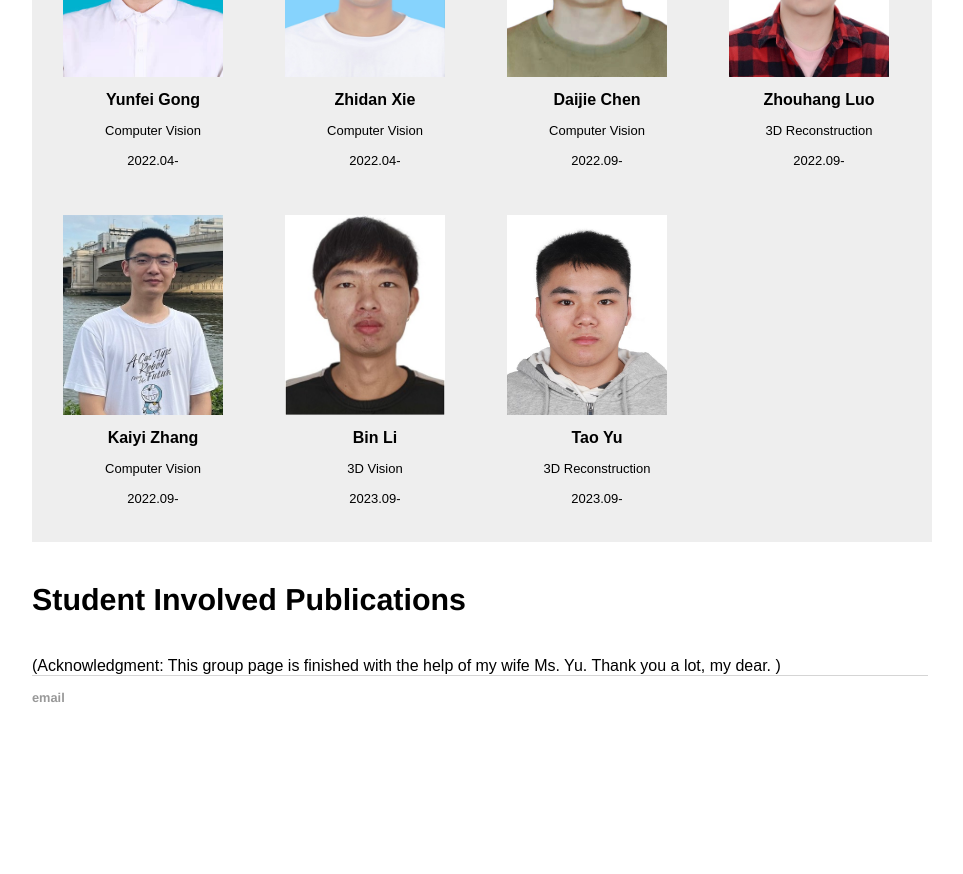
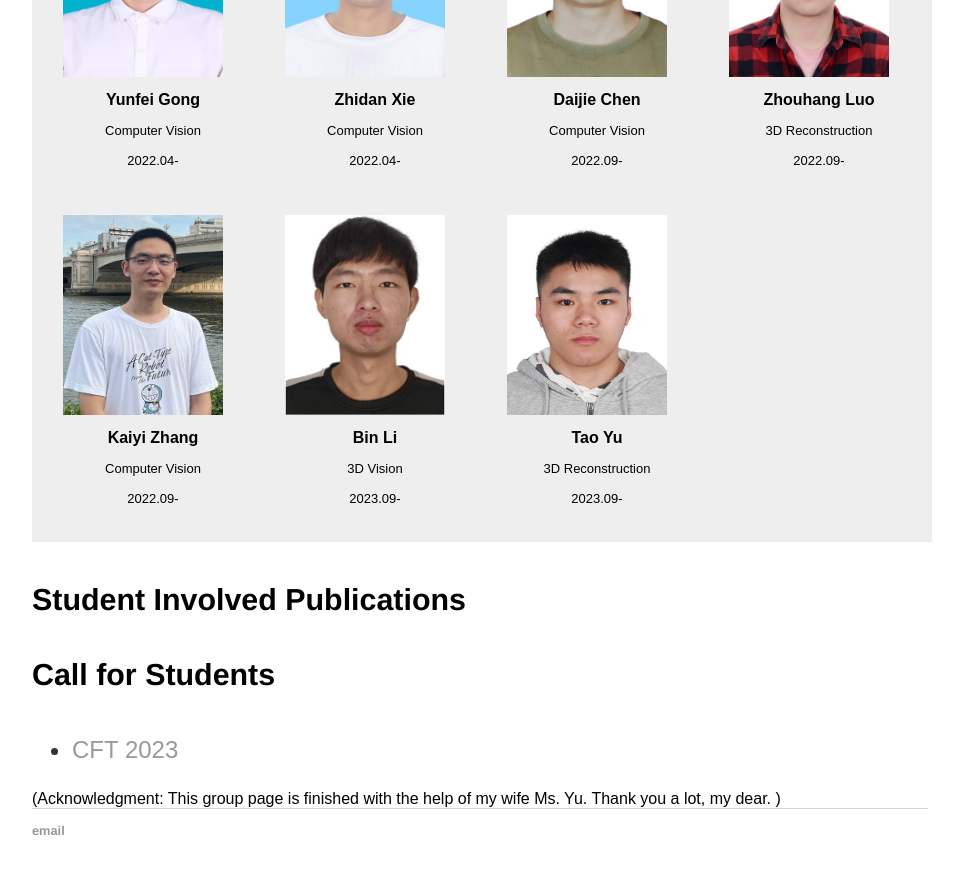
Before and after one commit to zqyq/zqyq.github.io, a Jekyll site: the page built from group/index.html, in a window 1280 px wide and 900 px high, scrolled down 1335 px. Shown: the top 874 px of the window, without its empty margins (160-1123 px from the left). Built offline with Jekyll 4.4.1, drawn with Linux system fonts in a browser that asks for light colours; before the commit the page ends 2102 px from its top, so only the background shows below that.

Commit message:
Update index.html

```diff
--- a/group/index.html
+++ b/group/index.html
@@ -132,4 +132,9 @@ title: Qi ZHANG's Group
 
 <h4> Student Involved Publications</h4>
 
+<h4> Call for Students</h4>
+<ul class="contacts">
+	<li><a href=https://vcc.tech/index.html> CFT 2023 </a></li>
+	</ul>
+
 (Acknowledgment: This group page is finished with the help of my wife Ms. Yu. Thank you a lot, my dear. )
```
